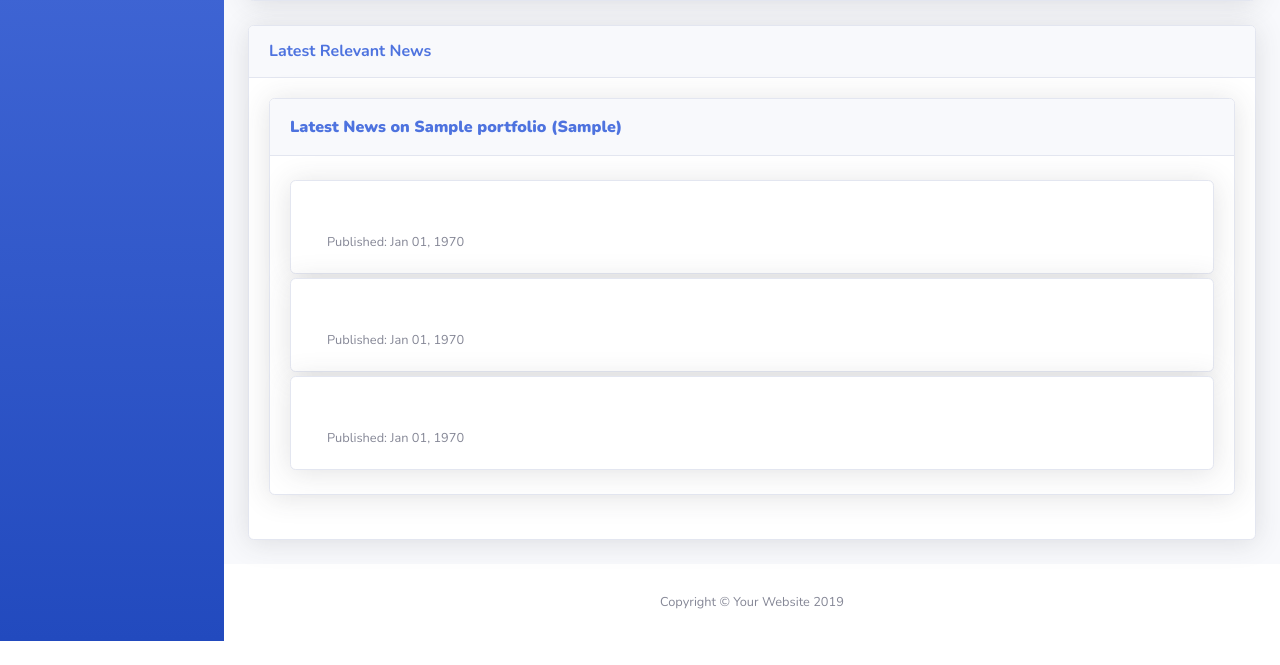
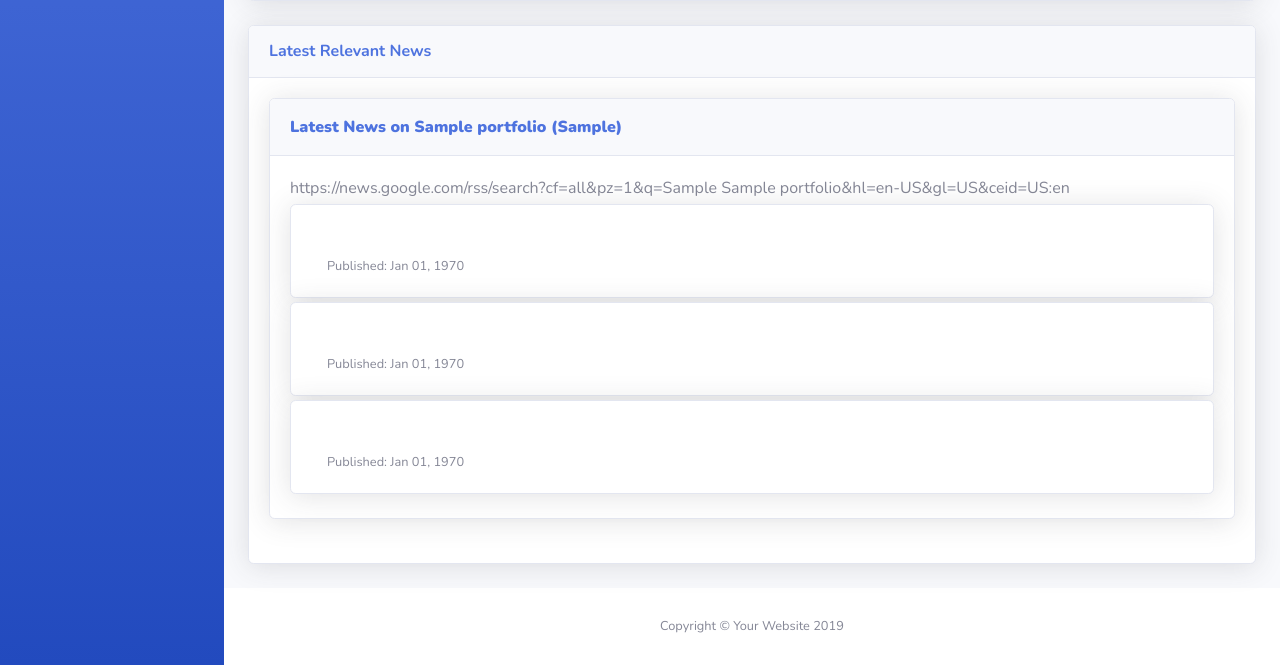
Before and after one commit to shimshamz/it490, a PHP site: page /bootstrap_dashboard/index.php in a window 1280 px wide. Shown: the part 492-1157 px from the top of the page. Before the commit the page ends 1133 px from the top, so only its background shows below. Run offline with PHP 8.4, Linux system fonts and the light colour scheme; the visitor is signed in with stand-in values (Sample User, id 1); tables that the repository leaves empty hold one stand-in row (values such as "Sample post"); data that the repository does not hold is empty.

Commit message:
Troubleshooting

```diff
--- a/bootstrap_dashboard/index.php
+++ b/bootstrap_dashboard/index.php
@@ -402,6 +402,7 @@ $rowCount = mysqli_num_rows($portfolioQuery);
 
                         <?php
 
+                          echo "https://news.google.com/rss/search?cf=all&pz=1&q=".$item['company_symbol']." ".$item['company_name']."&hl=en-US&gl=US&ceid=US:en";
                           $feed = simplexml_load_file("https://news.google.com/rss/search?cf=all&pz=1&q=".$item['company_symbol']." ".$item['company_name']."&hl=en-US&gl=US&ceid=US:en");
                           $items = $feed->channel;
                           print_r($items);
```
